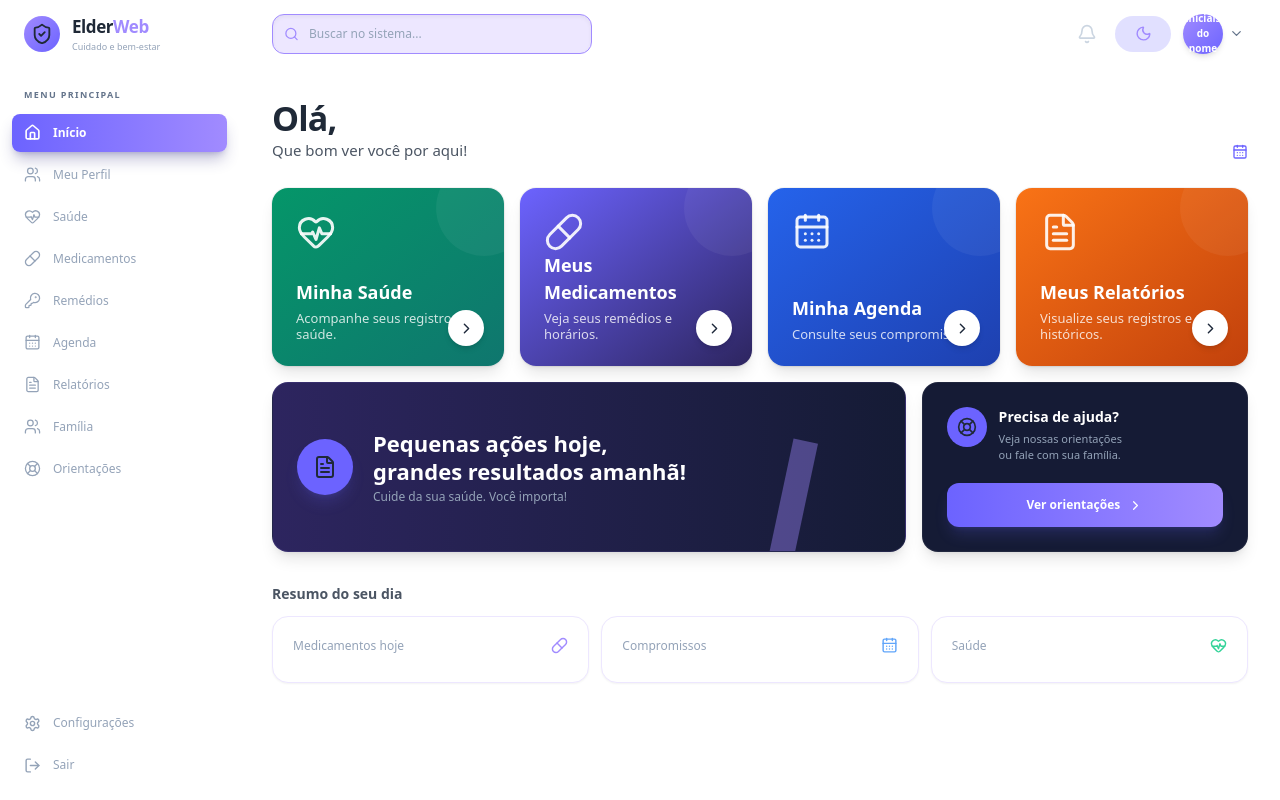
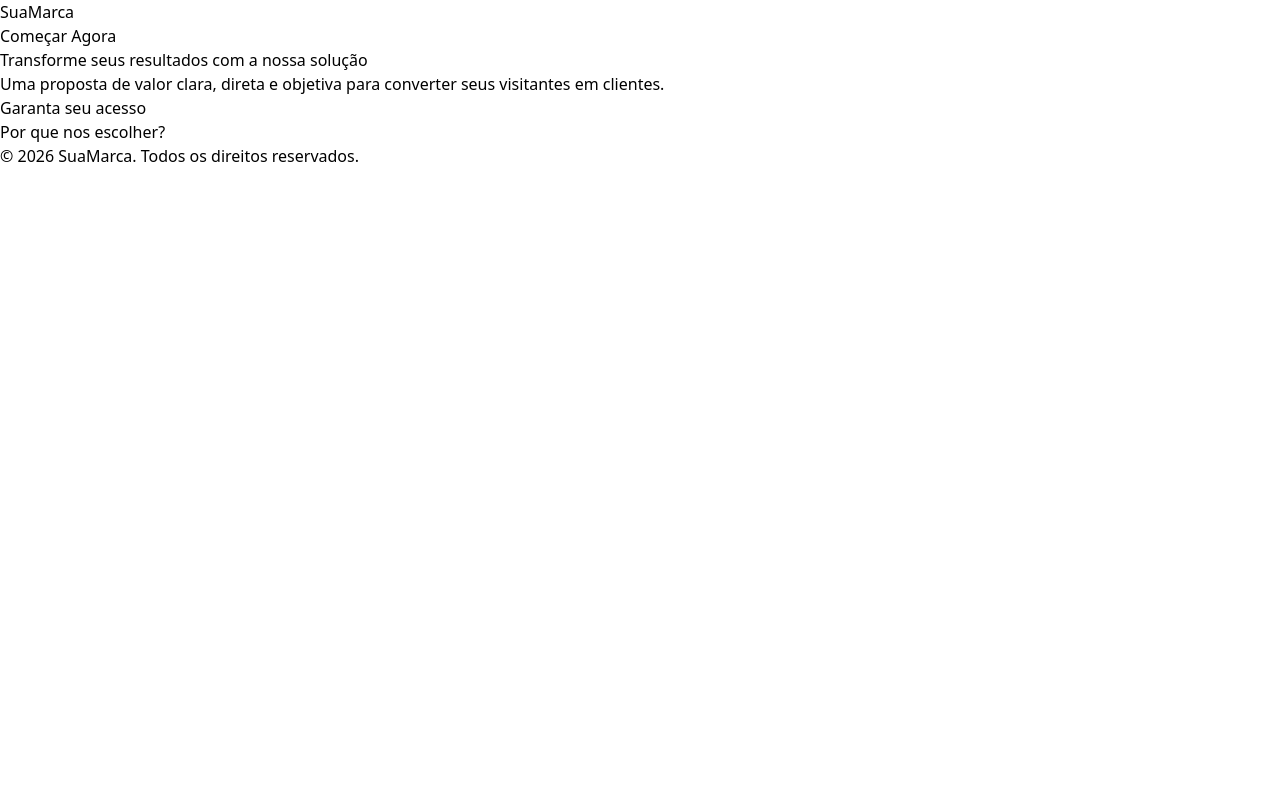
Before and after one commit to MixuriM/Elder_Web, a React (Vite) app in the folder frontend/: page / in a window 1280 px wide. Built offline with nearby package versions, Linux system fonts and the light colour scheme; no server answers.

Commit message:
feat: adiciona componente LandingPage e atualiza rota principal

```diff
--- a/frontend/src/App.tsx
+++ b/frontend/src/App.tsx
@@ -1,4 +1,5 @@
 import { Routes, Route } from 'react-router-dom'
+import LandingPage from './pages/LandingPage'
 import Home from './pages/Home'
 import Login from './pages/Login'
 import Cadastro from './pages/Cadastro'
@@ -10,7 +11,8 @@ import RotaProtegida from './components/RotaProtegida'
 function App() {
   return (
     <Routes>
-      <Route path="/" element={<Home/>} />
+      <Route path="/" element={<LandingPage/>} />
+      <Route path="/Home" element={<Home/>} />
       <Route path="/welcome" element={<Welcome />} />
       <Route path="/login" element={<Login />} />
       <Route path="/cadastro" element={<Cadastro />} />
--- /dev/null
+++ b/frontend/src/pages/LandingPage.tsx
@@ -0,0 +1,67 @@
+import React from 'react';
+
+// Interfaces de tipos para os dados da Landing Page
+export interface HeroProps {
+  headline: string;
+  subheadline: string;
+  ctaText: string;
+  onCtaClick?: () => void;
+}
+
+export interface LandingPageProps {
+  title?: string;
+  children?: React.ReactNode;
+}
+
+// Subcomponente de Hero (Seção Principal)
+const HeroSection: React.FC<HeroProps> = ({ headline, subheadline, ctaText, onCtaClick }) => (
+  <header className="hero-section">
+    <h1>{headline}</h1>
+    <p>{subheadline}</p>
+    <button onClick={onCtaClick} type="button">
+      {ctaText}
+    </button>
+  </header>
+);
+
+// Componente Principal da Landing Page
+export const LandingPage: React.FC<LandingPageProps> = ({ children }) => {
+  const handlePrimaryAction = () => {
+    // Lógica da conversão / scroll / redirecionamento
+  };
+
+  return (
+    <div className="landing-page-container">
+      {/* 1. Header / Navegação */}
+      <nav className="navbar">
+        <div className="logo">SuaMarca</div>
+        <button onClick={handlePrimaryAction}>Começar Agora</button>
+      </nav>
+
+      {/* 2. Hero Section */}
+      <HeroSection
+        headline="Transforme seus resultados com a nossa solução"
+        subheadline="Uma proposta de valor clara, direta e objetiva para converter seus visitantes em clientes."
+        ctaText="Garanta seu acesso"
+        onCtaClick={handlePrimaryAction}
+      />
+
+      {/* 3. Conteúdo Dinâmico (Benefícios, Prova Social, FAQ, etc.) */}
+      <main className="main-content">
+        {children || (
+          <section className="features-placeholder">
+            <h2>Por que nos escolher?</h2>
+            {/* Adicione seus cards ou seções aqui */}
+          </section>
+        )}
+      </main>
+
+      {/* 4. Rodapé */}
+      <footer className="footer">
+        <p>&copy; {new Date().getFullYear()} SuaMarca. Todos os direitos reservados.</p>
+      </footer>
+    </div>
+  );
+};
+
+export default LandingPage;
```
